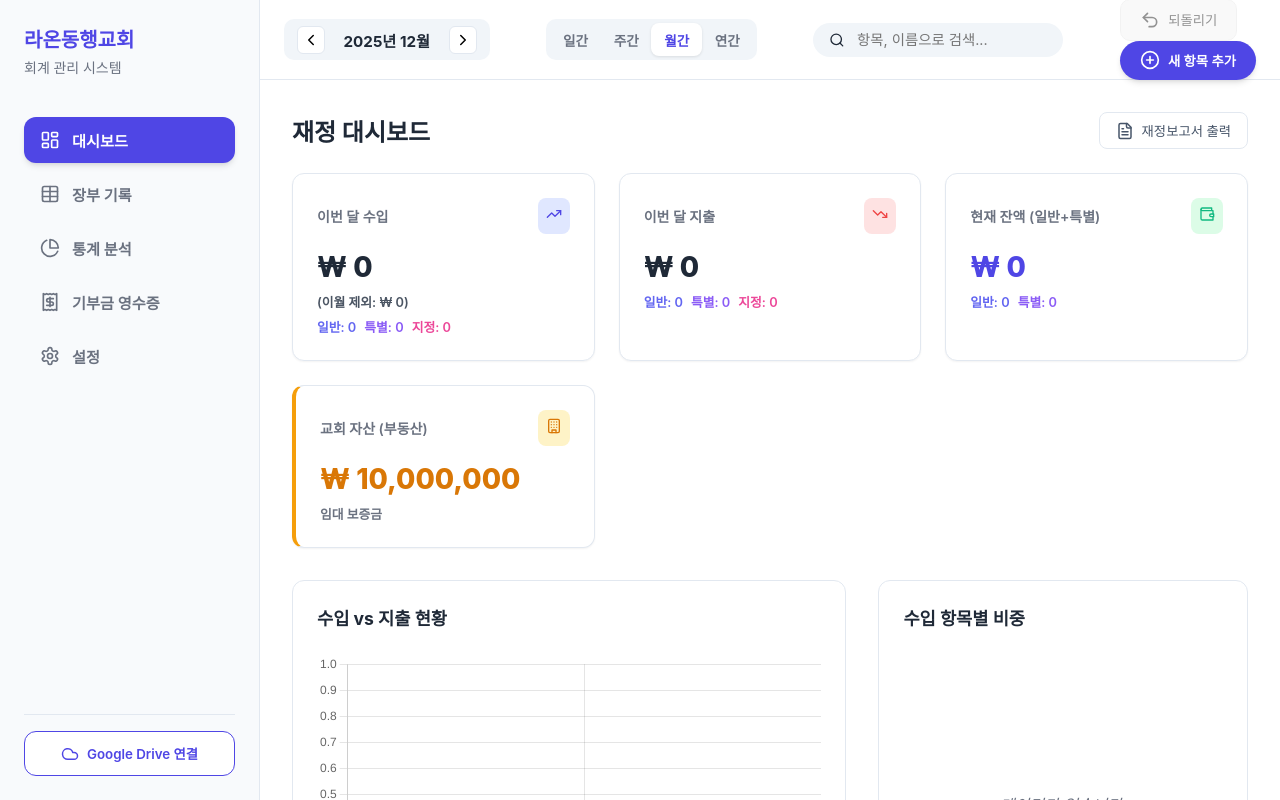
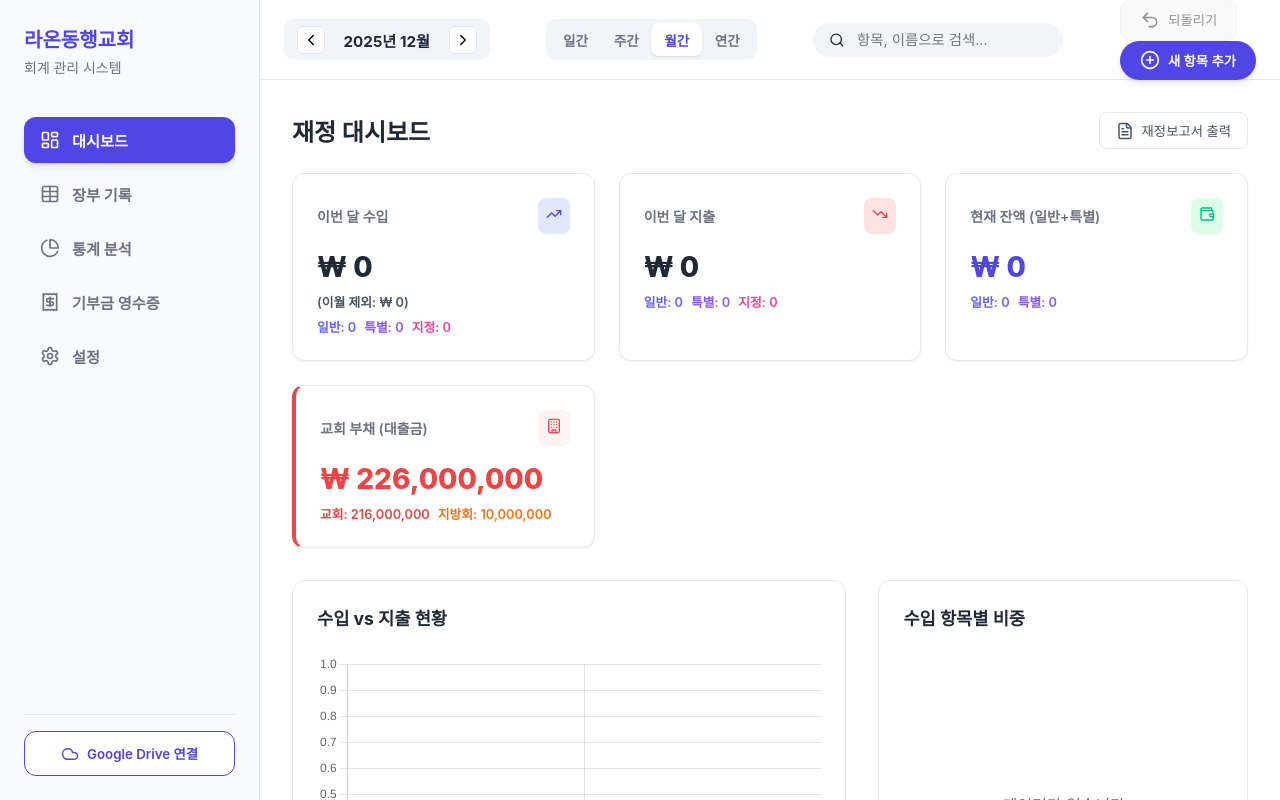
Before and after one commit to raon-easypaster/accounting, a React (Vite) app: page / in a window 1280 px wide. Built offline with nearby package versions, Linux system fonts and the light colour scheme.

Commit message:
Update church assets to liabilities (debt) on dashboard and reports

```diff
--- a/src/components/DashboardView.jsx
+++ b/src/components/DashboardView.jsx
@@ -164,7 +164,9 @@ function DashboardView({ transactions, viewMode }) {
         const dateStr = new Date().toLocaleDateString('ko-KR', { year: 'numeric', month: 'long', day: 'numeric' });
         const balanceV = stats.totalIncome - stats.totalExpense;
         const designatedBalanceV = stats.designatedIncome - stats.designatedExpense;
-        const assetsV = 10000000;
+        const churchLoan = 216000000;
+        const districtLoan = 10000000;
+        const totalLiabilities = churchLoan + districtLoan;
 
         // Custom Calculations for Special Finance
         const raonTreeExpense = transactions
@@ -253,14 +255,21 @@ function DashboardView({ transactions, viewMode }) {
                              </tr>
                         </table>
                     </div>
-
                     <div class="section">
-                        <div class="section-title">3. 교회 자산</div>
+                        <div class="section-title">3. 교회 부채 (대출금)</div>
                         <table>
                              <tr><th style="width: 60%">항목</th><th style="width: 40%">금액</th></tr>
                              <tr>
-                                <td>보증금</td>
-                                <td class="amount">${assetsV.toLocaleString()} 원</td>
+                                <td>교회 대출금</td>
+                                <td class="amount">${churchLoan.toLocaleString()} 원</td>
+                             </tr>
+                             <tr>
+                                <td>지방회 대출금</td>
+                                <td class="amount">${districtLoan.toLocaleString()} 원</td>
+                             </tr>
+                             <tr class="total-row" style="background: #fef2f2">
+                                <td><strong>부채 합계</strong></td>
+                                <td class="amount" style="color: #ef4444"><strong>${totalLiabilities.toLocaleString()} 원</strong></td>
                              </tr>
                         </table>
                     </div>
@@ -292,7 +301,7 @@ function DashboardView({ transactions, viewMode }) {
                                 <td style="width: 40%" class="amount ${balanceV >= 0 ? 'positive' : 'negative'}"><strong>${balanceV.toLocaleString()} 원</strong></td>
                              </tr>
                         </table>
-                        <p style="font-size: 0.8rem; color: #94a3b8; margin-top: 8px; text-align: right;">* 전체 잔액은 지정헌금 및 보증금을 제외한 운영 자금 합계입니다.</p>
+                        <p style="font-size: 0.8rem; color: #94a3b8; margin-top: 8px; text-align: right;">* 전체 잔액은 지정헌금을 제외한 운영 자금 합계입니다.</p>
                     </div>
 
                     <div class="section" style="margin-top: 40px; border-top: 2px dashed #cbd5e1; padding-top: 30px;">
@@ -407,14 +416,17 @@ function DashboardView({ transactions, viewMode }) {
                     </div>
                 </div>
 
-                <div className="stat-card" style={{ borderLeft: '4px solid #f59e0b' }}>
+                <div className="stat-card" style={{ borderLeft: '4px solid #ef4444' }}>
                     <div className="stat-header">
-                        <span className="stat-label">교회 자산 (부동산)</span>
-                        <div className="stat-icon" style={{ background: '#fef3c7', color: '#d97706' }}><Building size={16} /></div>
+                        <span className="stat-label">교회 부채 (대출금)</span>
+                        <div className="stat-icon" style={{ background: '#fef2f2', color: '#ef4444' }}><Building size={16} /></div>
                     </div>
-                    <div className="stat-value" style={{ color: '#d97706' }}>₩ 10,000,000</div>
-                    <div className="stat-footer text-muted">
-                        임대 보증금
+                    <div className="stat-value" style={{ color: '#ef4444' }}>₩ 226,000,000</div>
+                    <div className="stat-footer" style={{ flexDirection: 'column', alignItems: 'flex-start', gap: '2px' }}>
+                        <div style={{ display: 'flex', gap: '8px', fontSize: '0.8rem' }}>
+                            <span style={{ color: '#ef4444' }}>교회: 216,000,000</span>
+                            <span style={{ color: '#f97316' }}>지방회: 10,000,000</span>
+                        </div>
                     </div>
                 </div>
             </div>
```
